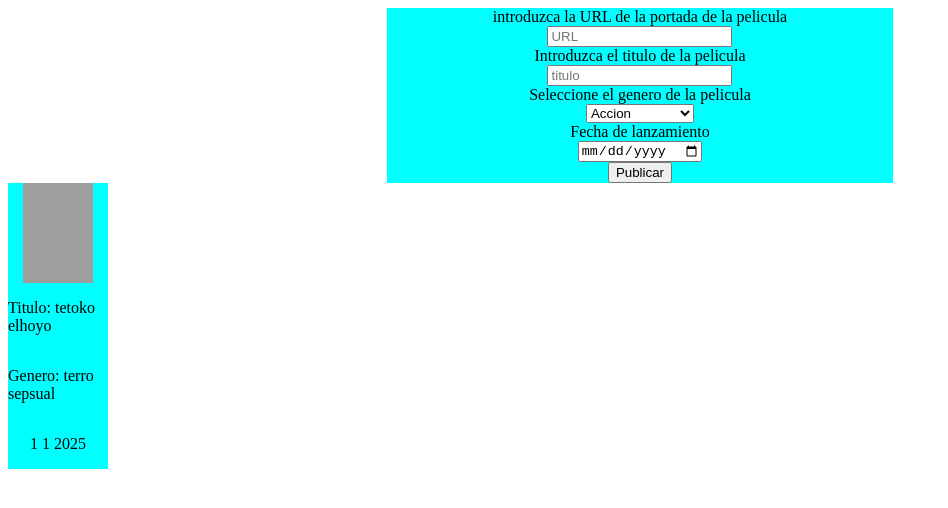
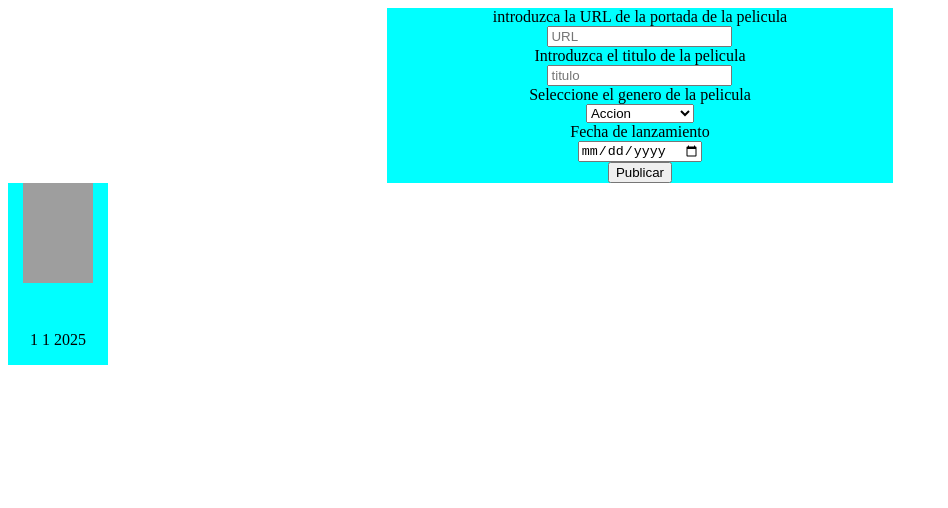
Before and after one commit to AnthonyQQfwd-lab/Laboratorio3-, a website with bundled scripts: page public/pages/index.html in a window 1280 px wide. Shown: the whole page, without its empty margins (0-948 px from the left). Built offline with nearby package versions, Linux system fonts and the light colour scheme; grey boxes are pictures that could not be loaded.

Commit message:
Laboratorio 3, aun no esta terminado, apenas creando el conteinerbuilder

```diff
--- a/public/pages/index.html
+++ b/public/pages/index.html
@@ -34,10 +34,10 @@
                     <img class="movieBillOutputpng" src="https://www.w3schools.com/html/img_girl.jpg" alt="">
                 </div>
                 <div class="movieTittleContainer">
-                    <p>Titulo: tetoko elhoyo</p>
+                    <p></p>
                 </div>
                 <div class="movieGenreOutputContainer">
-                    <p>Genero: terro sepsual</p>
+                    <p></p>
                 </div>
                 <div class="movieDateOutputContainer">
                     <p>1 1 2025</p>
```
